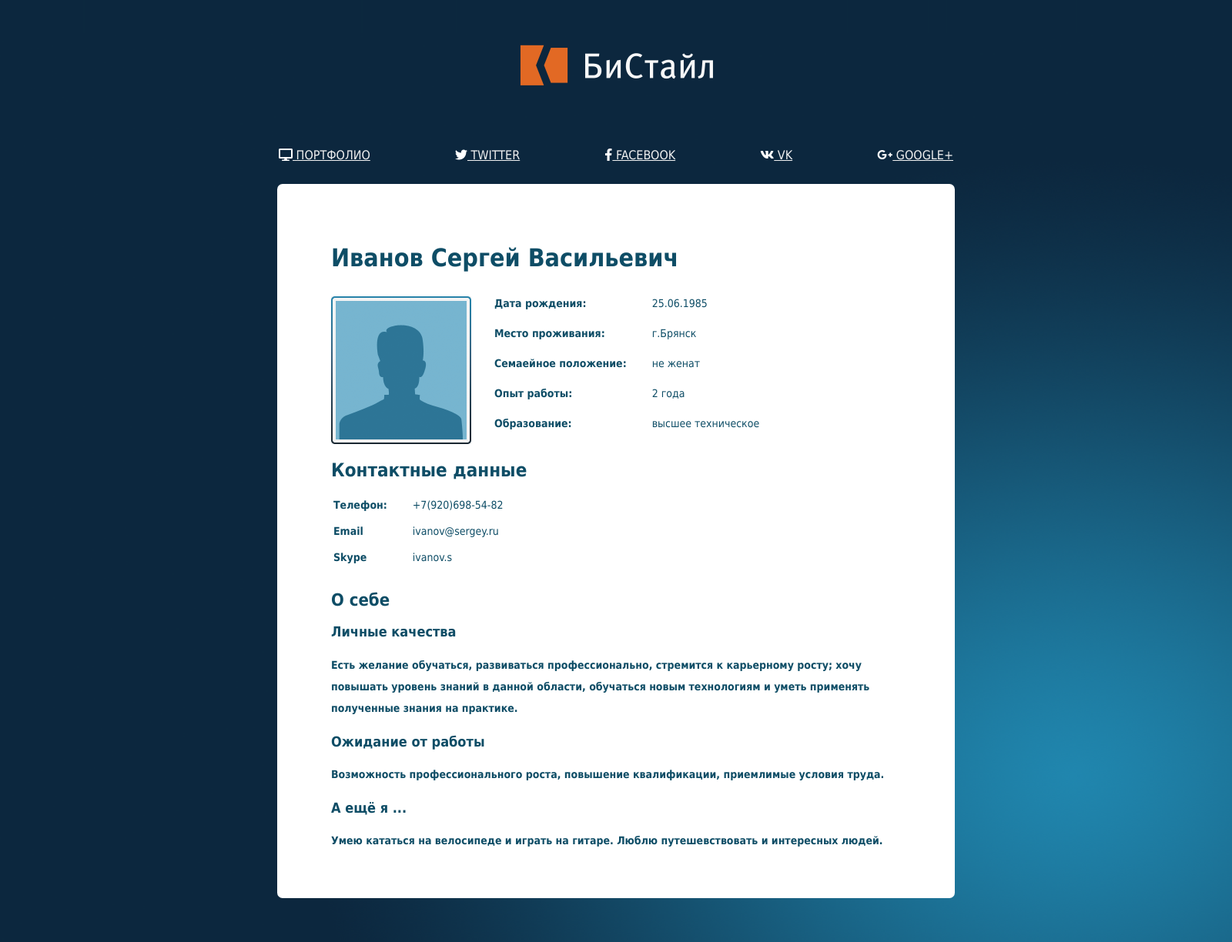
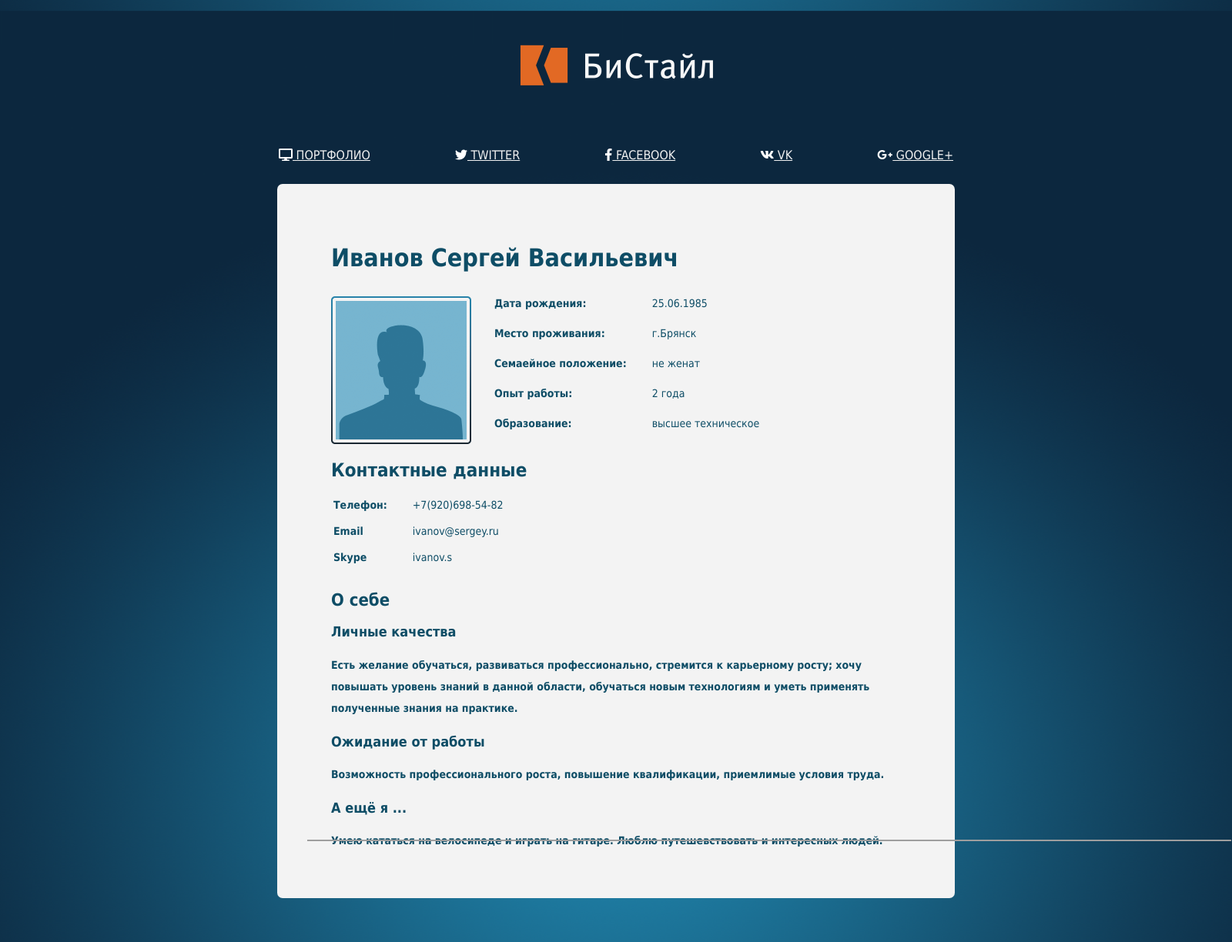
Before and after one commit to OlegZuy01/test, a PHP site: page / in a window 1600 px wide. Shown: the top 1224 px of the page at 77% size. Run offline with PHP 8.4, Linux system fonts and the light colour scheme; some libraries are stand-ins or nearby versions; grey boxes are pictures that could not be loaded.

Commit message:
Update style.css

```diff
--- a/style.css
+++ b/style.css
@@ -1,8 +1,7 @@
 body {
-    background-color: #0e4d66;
+    background-position-y: bottom;
+    background-position-x: center;
     background-image: url("backgr copy.png");
-
-
 }
 
 
@@ -27,7 +26,7 @@ section {
     flex-direction: column;
     width: 740px;
     height: 828px;
-    background-color: white;
+    background-color: #f3f3f3;
     justify-content: start;
     border-radius: 7px;
     padding: 50px 70px 50px 70px;
@@ -47,6 +46,7 @@ nav ul {
     padding: 0;
     margin-bottom: 25px;
 }
+
 
 nav a {
     text-transform: uppercase;
@@ -123,11 +123,20 @@ footer {
     display: flex;
     flex-direction: row;
     align-items: center;
-    border-top: 1px solid blue;
+
 
 }
+.line {
+    background-image: url("line.png");
+    position: absolute;
+    left: 399px;
+    top: 1091px;
+    width: 1200px;
+    height: 2px;
+    z-index: 5;
+}
 .left_footer {
-    margin-top: 60px;
+    margin-top: 20px;
     display: flex;
     flex-direction: row;
     align-items: flex-end;
@@ -141,6 +150,7 @@ footer {
     padding-right: 15px;
 }
 .left_footer h2 {
+    height: 35px;
     font-size: 24pt;
     font-family: "Arial", sans-serif;
     color: rgb(242, 176, 28);
@@ -154,7 +164,7 @@ footer {
 
 }
 .right_footer {
-    margin-top: 60px;
+    margin-top: 20px;
     font-family: "Arial", sans-serif;
     font-size: 12pt;
     display: flex;
```
